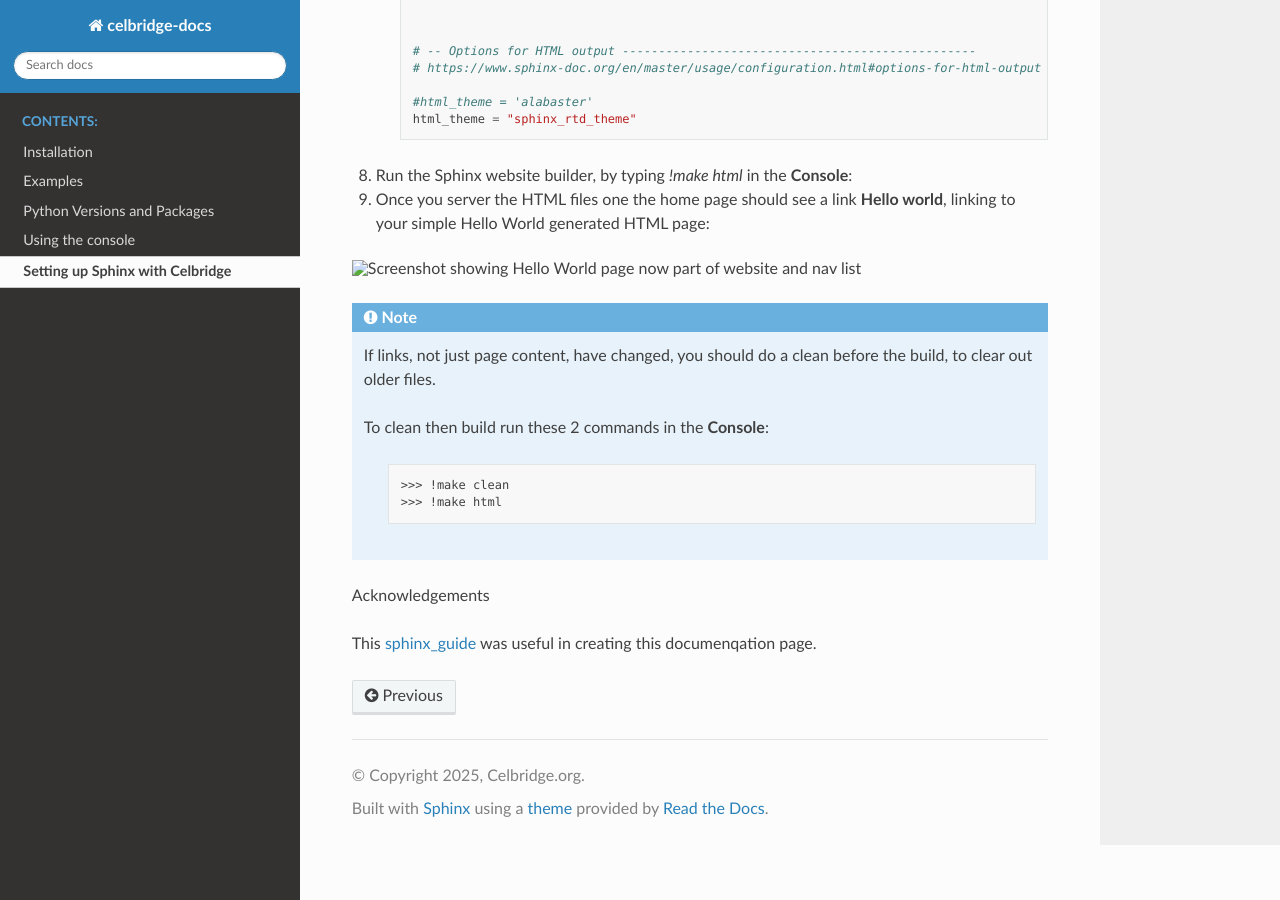
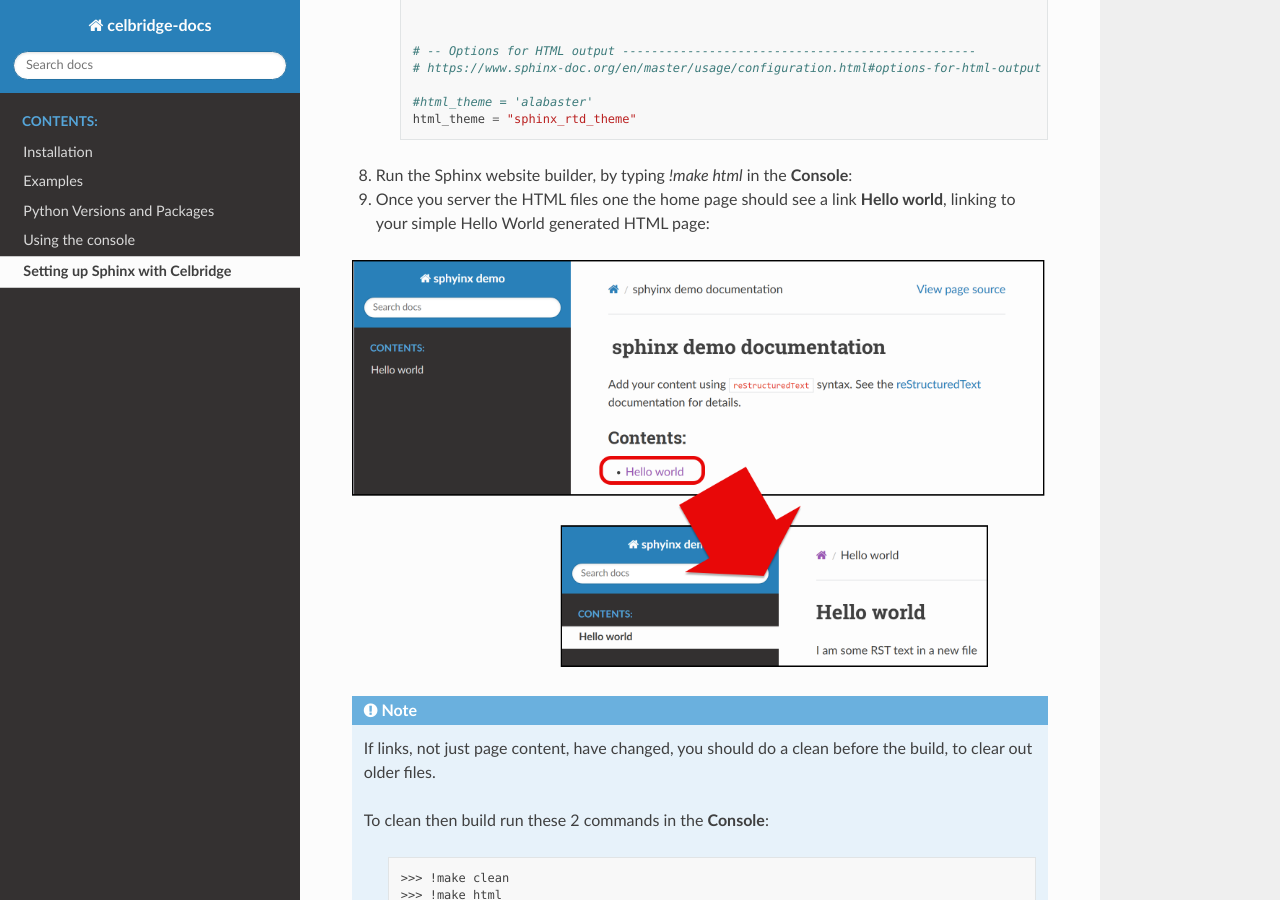
Before and after one commit to dr-matt-smith/spinx-pages-test2, a Sphinx documentation site: the page built from docs/sphinx.rst, in a window 1280 px wide and 900 px high, scrolled down 2726 px. Built offline with Sphinx 7.4.7 and the Read the Docs theme 3.1.0, drawn with Linux system fonts in a browser that asks for light colours.

Commit message:
Update Sphinx setup instructions in documentation

```diff
--- a/docs/sphinx.rst
+++ b/docs/sphinx.rst
@@ -142,7 +142,7 @@ Here's the output I got when runnning this quickstart:
 
 9. Once you server the HTML files one the home page should see a link **Hello world**, linking to your simple Hello World generated HTML page:
 
-.. image:: .\\images\\hello_page.png
+.. image:: /images/hello_page.png
    :alt: Screenshot showing Hello World page now part of website and nav list
 
 
```
